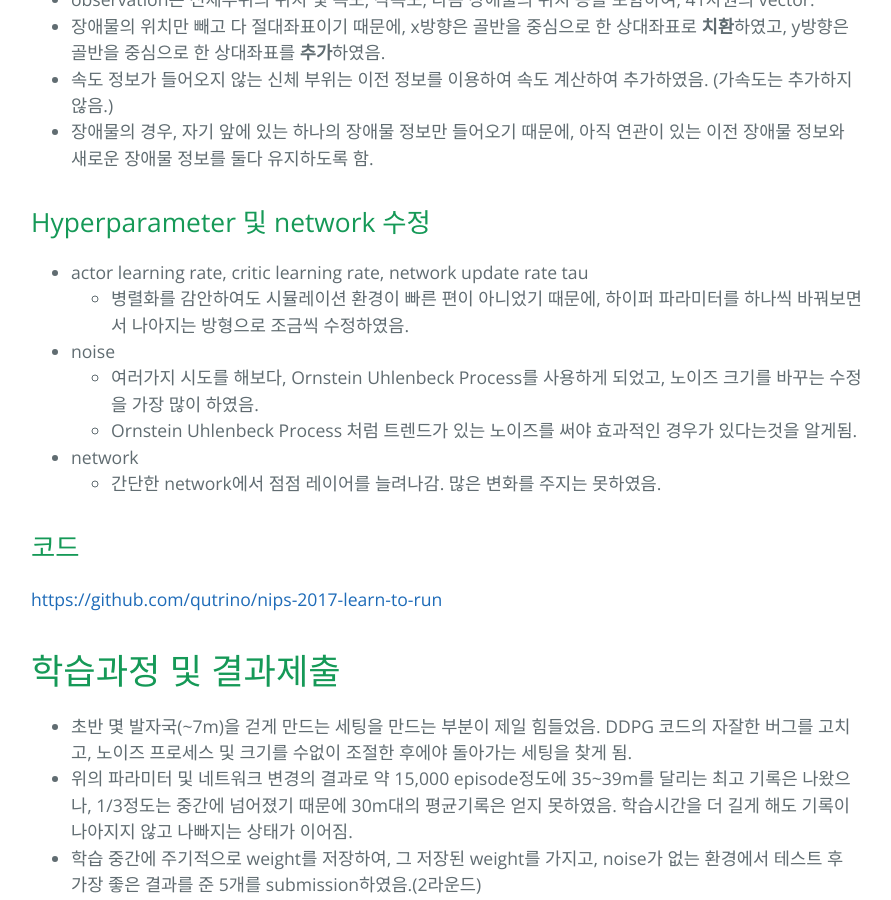
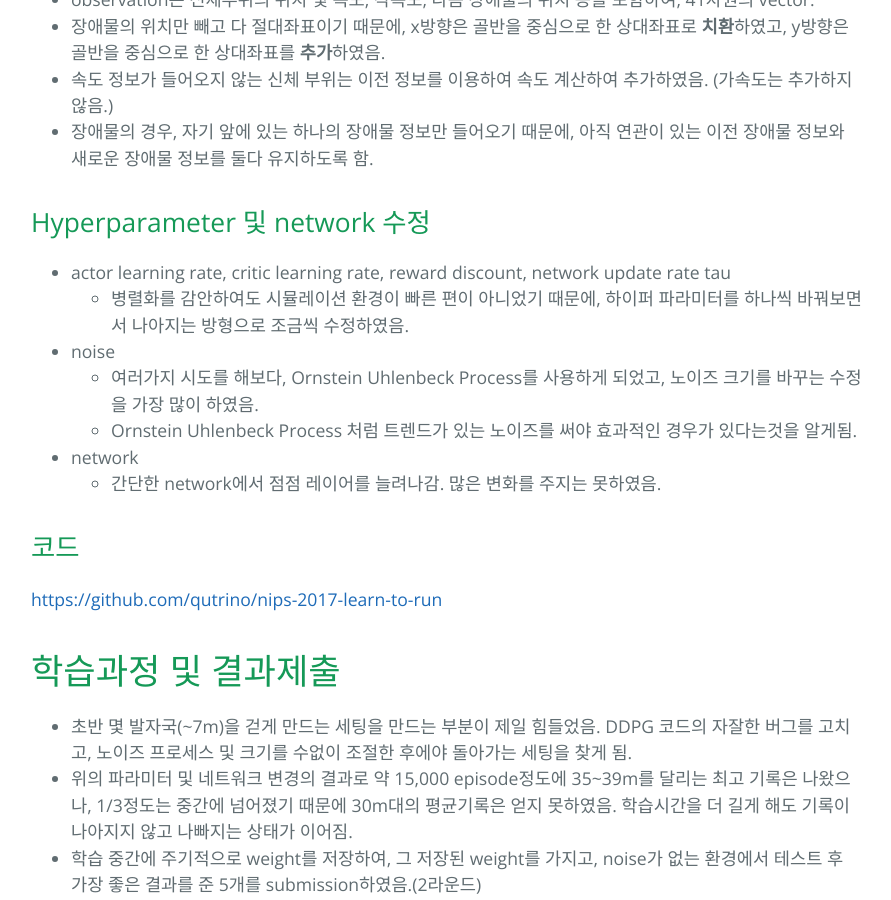
Before and after one commit to qutrino/qutrino.github.io, a Jekyll site: the page built from _posts/2017-11-19-NIPS-2017-Learn-to-Run.md, in a window 1280 px wide and 900 px high, scrolled down 3402 px. Shown: the whole window, without its empty margins (193-1084 px from the left). Built offline with Jekyll 4.4.1, drawn with Linux system fonts in a browser that asks for light colours; some of the changed text lies outside the part shown.

Commit message:
minor correction

```diff
--- a/_posts/2017-11-19-NIPS-2017-Learn-to-Run.md
+++ b/_posts/2017-11-19-NIPS-2017-Learn-to-Run.md
@@ -78,7 +78,7 @@ title: "NIPS 2017:Learn to Run 참가기"
 
 ## Hyperparameter 및 network 수정
 
-- actor learning rate, critic learning rate, network update rate tau
+- actor learning rate, critic learning rate, reward discount, network update rate tau
   - 병렬화를 감안하여도 시뮬레이션 환경이 빠른 편이 아니었기 때문에, 하이퍼 파라미터를 하나씩 바꿔보면서 나아지는 방형으로 조금씩 수정하였음.
 
 - noise
```
Also changed, not shown: other parts of _posts/2017-11-19-NIPS-2017-Learn-to-Run.md (+2 -2 lines), 1 other file.
